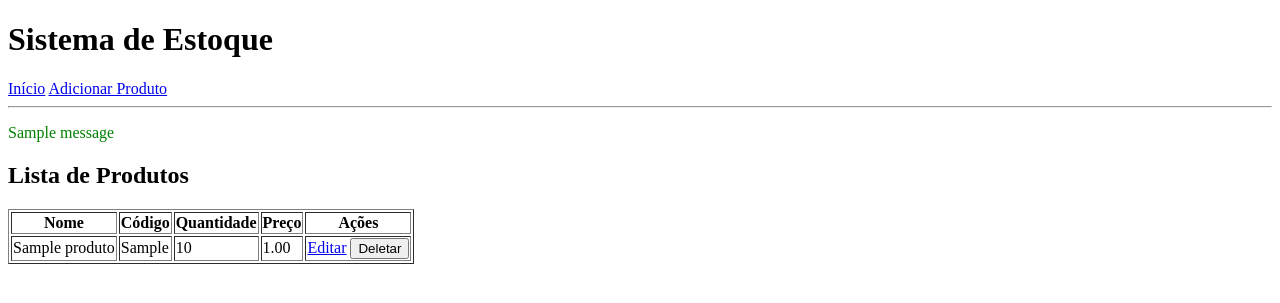
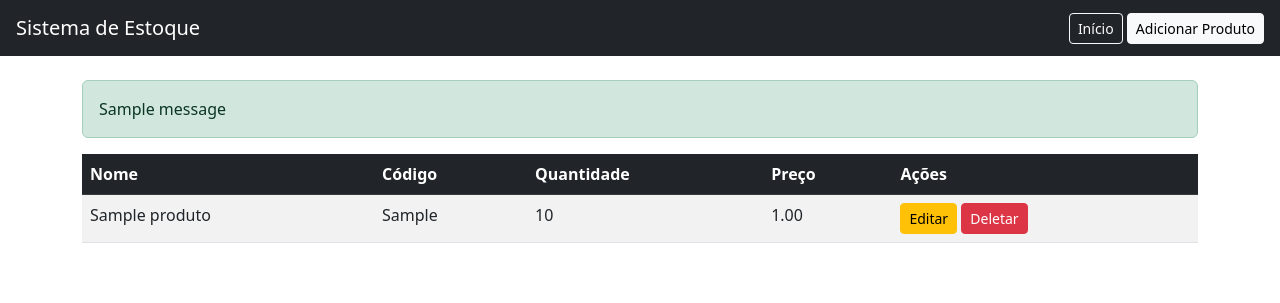
Before and after one commit to julianemafissoni/store-stock, a Django app: page / in a window 1280 px wide. Shown: the top 303 px of the page. Run offline with Django 5.2, Linux system fonts and the light colour scheme; tables that the repository leaves empty hold one stand-in row (values such as "Sample post"); one stand-in notice (Sample message) is shown.

Commit message:
feat: add Bootstrap and refactor templates with base layout

```diff
--- a/estoque/templates/estoque/base.html
+++ b/estoque/templates/estoque/base.html
@@ -3,25 +3,36 @@
 <head>
     <meta charset="UTF-8">
     <meta name="viewport" content="width=device-width, initial-scale=1.0">
-    <title>{% block title %}Estoque{% endblock title %}</title>
+    <title>{% block title %}Estoque{% endblock %}
+
+</title>
+
+    <link href="https://cdn.jsdelivr.net/npm/bootstrap@5.3.0/dist/css/bootstrap.min.css" rel="stylesheet">
 </head>
 <body>
 
-    <h1>Sistema de Estoque</h1>
+<nav class="navbar navbar-dark bg-dark px-3">
+    <span class="navbar-brand">Sistema de Estoque</span>
+    <div>
+        <a href="/" class="btn btn-outline-light btn-sm">Início</a>
+        <a href="/novo/" class="btn btn-light btn-sm">Adicionar Produto</a>
+    </div>
+</nav>
 
-    <a href="/">Início</a>
-    <a href="/novo/">Adicionar Produto</a>
-
-    <hr>
+<div class="container mt-4">
 
     {% if messages %}
         {% for message in messages %}
-            <p style="color: green;">{{ message }}</p>
+            <div class="alert alert-success">
+                {{ message }}
+            </div>
         {% endfor %}
     {% endif %}
 
     {% block content %}
     {% endblock %}
 
+</div>
+
 </body>
 </html>
--- a/estoque/templates/estoque/lista_produtos.html
+++ b/estoque/templates/estoque/lista_produtos.html
@@ -1,12 +1,11 @@
 {% extends 'estoque/base.html' %}
 
-{% block title %}Product List{% endblock %}
+{% block title %}Lista de Produtos{% endblock %}
 
 {% block content %}
 
-<h2>Lista de Produtos</h2>
-
-<table border="1">
+<table class="table table-striped table-hover">
+    <thead class="table-dark">
         <tr>
             <th>Nome</th>
             <th>Código</th>
@@ -14,7 +13,9 @@
             <th>Preço</th>
             <th>Ações</th>
         </tr>
+    </thead>
 
+    <tbody>
         {% for produto in produtos %}
         <tr>
             <td>{{ produto.nome }}</td>
@@ -22,17 +23,18 @@
             <td>{{ produto.quantidade }}</td>
             <td>{{ produto.preco }}</td>
             <td>
-            <a href="/editar/{{ produto.id }}/">Editar</a>
+                <a href="/editar/{{ produto.id }}/" class="btn btn-sm btn-warning">Editar</a>
 
                 <form action="/deletar/{{ produto.id }}/" method="POST" style="display:inline;">
                     {% csrf_token %}
-                <button type="submit" onclick="return confirm('Tem certeza?');">
+                    <button class="btn btn-sm btn-danger" onclick="return confirm('Tem certeza que deseja deletar este produto?');">
                         Deletar
                     </button>
                 </form>
             </td>
         </tr>
         {% endfor %}
+    </tbody>
 </table>
 
 {% endblock %}
--- a/estoque/views.py
+++ b/estoque/views.py
@@ -12,7 +12,7 @@ def criar_produto(request):
         form = ProdutoForm(request.POST)
         if form.is_valid():
             form.save()
-            messages.success(request, 'Product criado com sucesso!')
+            messages.success(request, 'Produto criado com sucesso!')
             return redirect('lista_produtos')
     else:
         form = ProdutoForm()
@@ -26,7 +26,7 @@ def editar_produto(request, id):
         form = ProdutoForm(request.POST, instance=produto)
         if form.is_valid():
             form.save()
-            messages.success(request, 'Product atualizado!')
+            messages.success(request, 'Produto atualizado!')
             return redirect('lista_produtos')
     else:
         form = ProdutoForm(instance=produto)
```
Also changed, not shown: estoque/templates/estoque/criar_produto.html (+10 -2 lines), estoque/templates/estoque/editar_produto.html (+11 -2 lines). Lines whose indentation alone changed are shown as unchanged.
